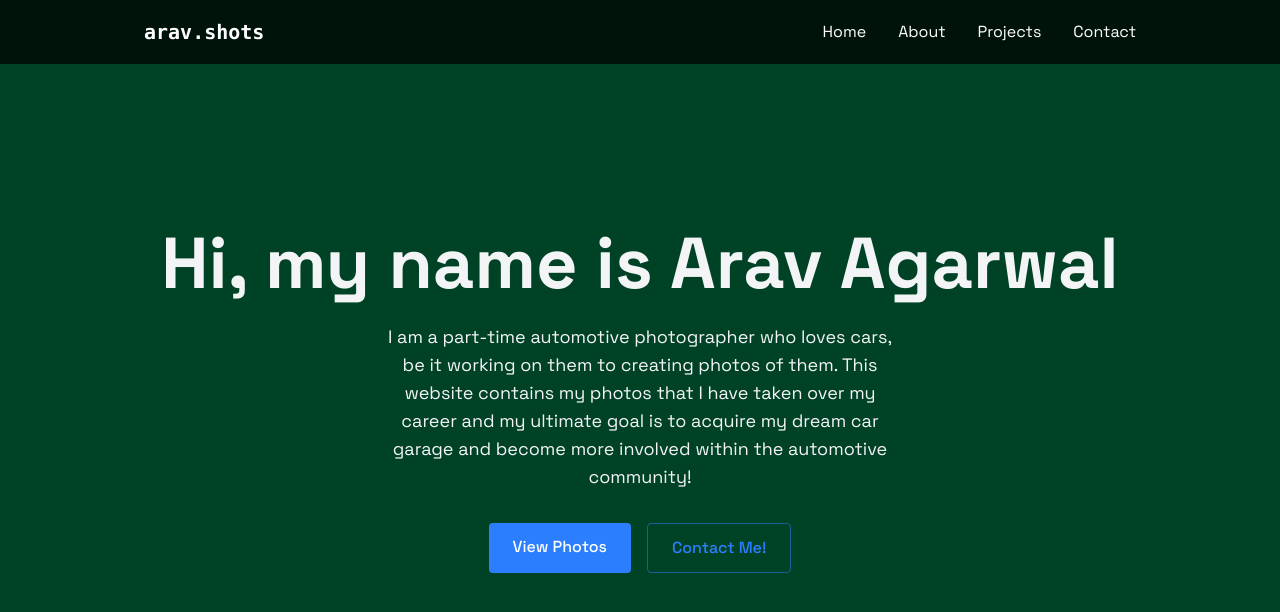
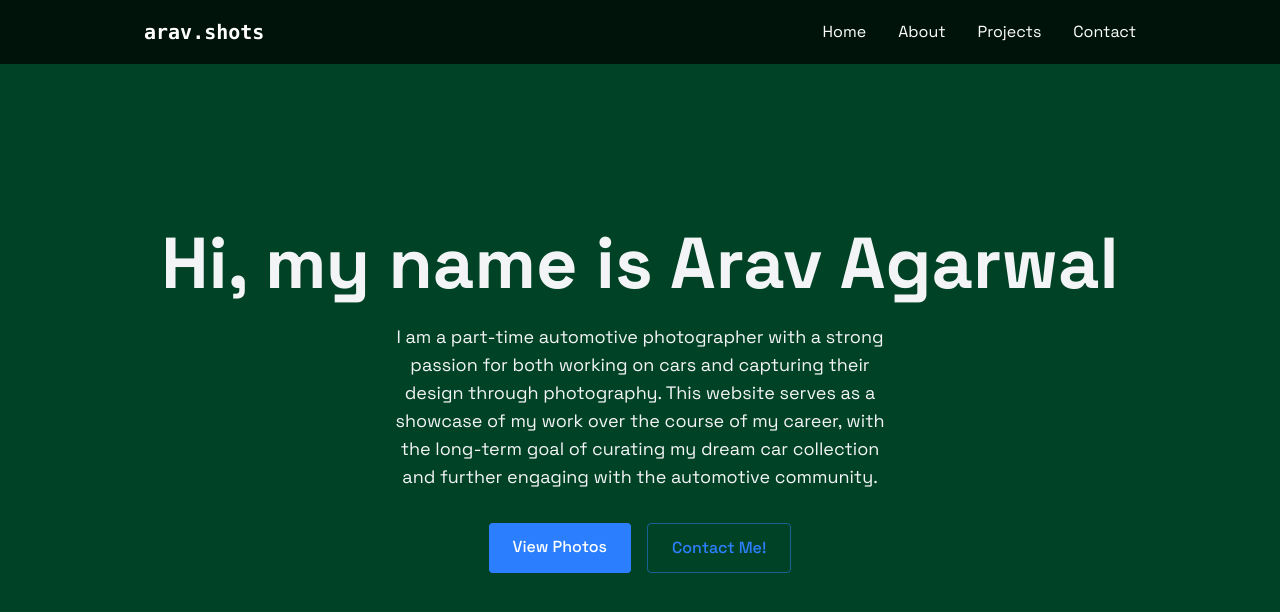
Before and after one commit to aravski09/aravshotsportfolio, a React (Vite) app: page / in a window 1280 px wide. Shown: the top 612 px of the page. Built offline with nearby package versions, Linux system fonts and the light colour scheme.

Commit message:
rephrased the homepage introduction

```diff
--- a/src/components/sections/Home.jsx
+++ b/src/components/sections/Home.jsx
@@ -8,9 +8,9 @@ export const Home = () => {
           Hi, my name is Arav Agarwal
         </h1>
         <p className="text-lg mb-8 max-w-lg mx-auto">
-          I am a part-time automotive photographer who loves cars, be it working on them to creating photos of them.
-          This website contains my photos that I have taken over my career and my ultimate goal is to acquire my dream car garage
-          and become more involved within the automotive community!
+        I am a part-time automotive photographer with a strong passion for both working on cars and capturing
+        their design through photography. This website serves as a showcase of my work over the course of my career,
+        with the long-term goal of curating my dream car collection and further engaging with the automotive community.
         </p>
         <div className="flex justify-center space-x-4">
           <Link
```
